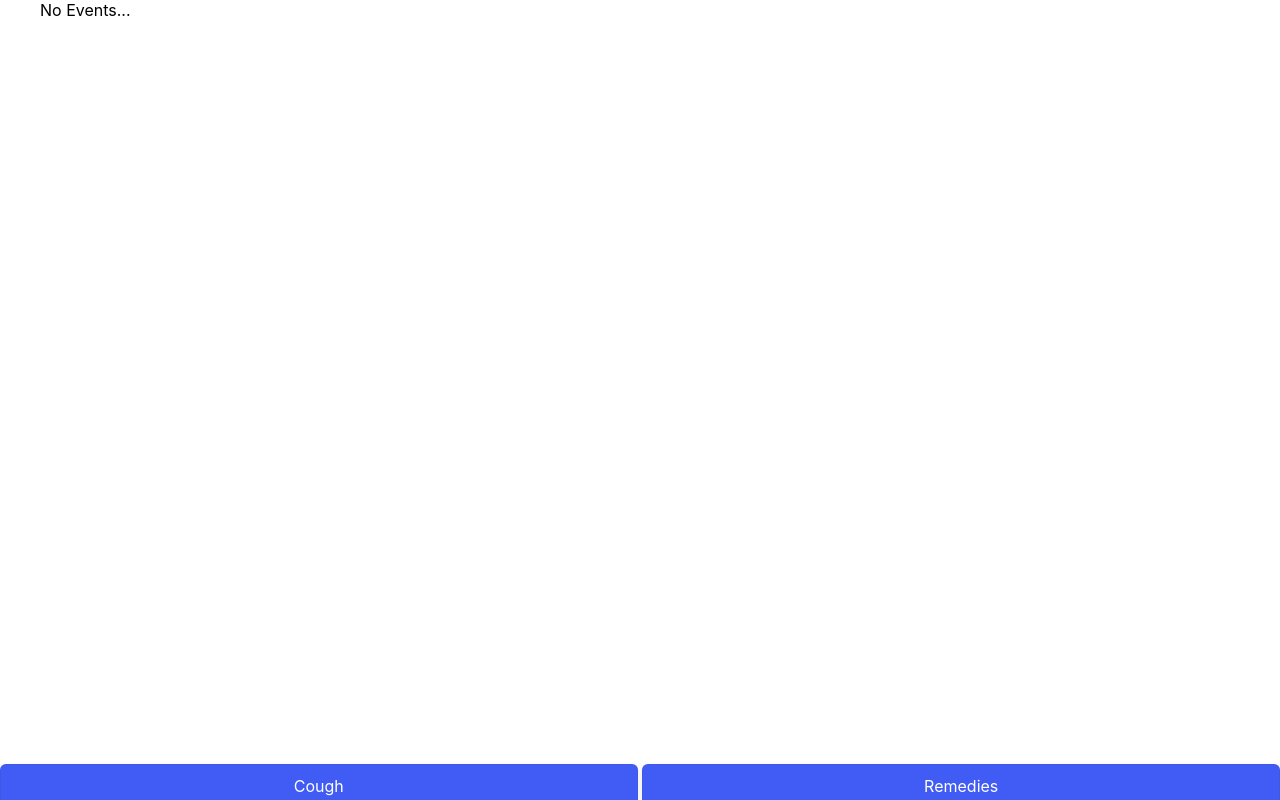
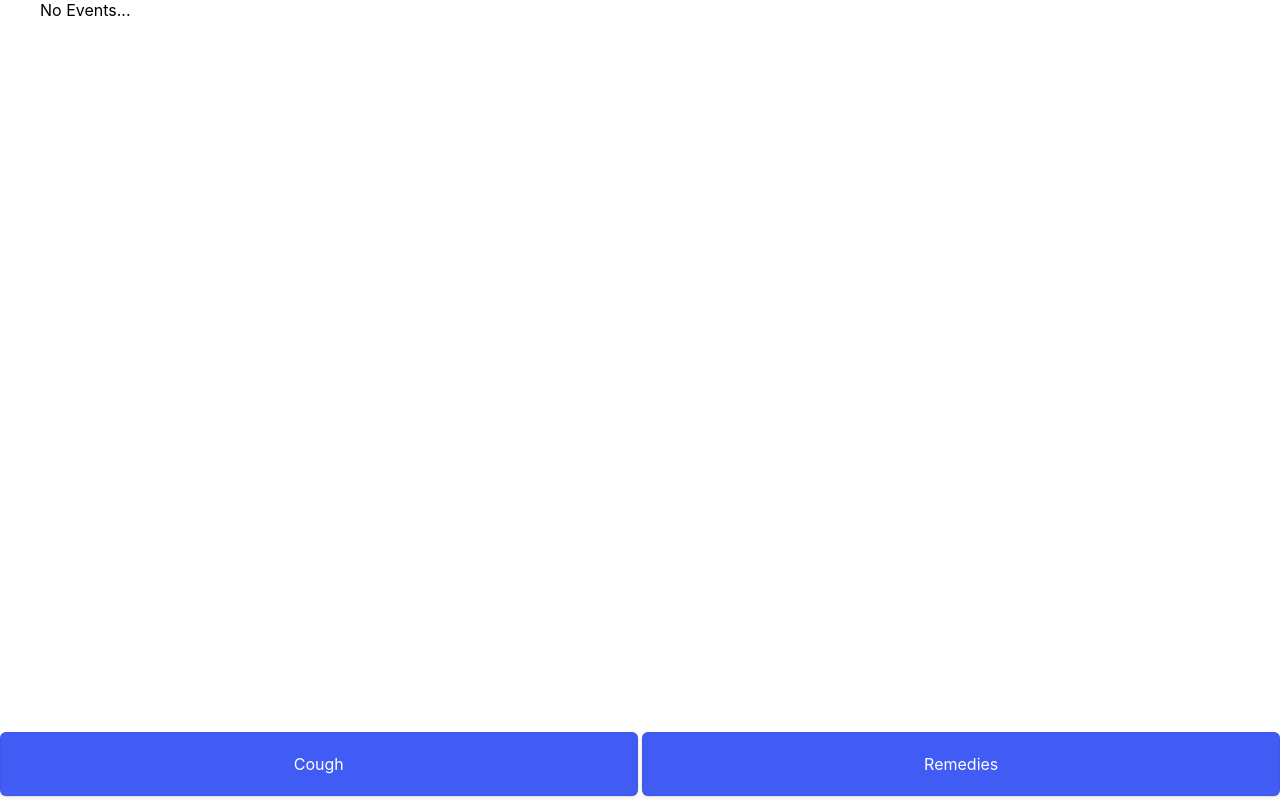
Before and after one commit to plrenaudin/tracker, a React (Create React App) app: page / in a window 1280 px wide. Built offline with nearby package versions, Linux system fonts and the light colour scheme; the HTML template or start-up script is replaced by a standard one.

Commit message:
bigger buttons

```diff
--- a/src/App.css
+++ b/src/App.css
@@ -18,7 +18,7 @@
 
 .actions {
   flex-shrink: 0;
-  height: 3rem;
+  height: 5rem;
   display: flex;
   gap: .3rem;
 }
@@ -34,16 +34,18 @@
   box-sizing: border-box;
   color: #fff;
   cursor: pointer;
+  display: flex;
+  align-items: center;
+  justify-content: center;
   font-family: -apple-system,system-ui,"Segoe UI",Roboto,"Helvetica Neue",Ubuntu,sans-serif;
   font-size: 100%;
   height: 44px;
-  line-height: 1.15;
+  line-height: 1rem;
   margin: 12px 0 0;
   outline: none;
   overflow: hidden;
-  padding: 0 25px;
+  padding: 2rem;
   position: relative;
-  text-align: center;
   text-transform: none;
   transform: translateZ(0);
   transition: all .2s,box-shadow .08s ease-in;
```
Also changed, not shown: 1 other file (tests, documents, lock files or other folders).
